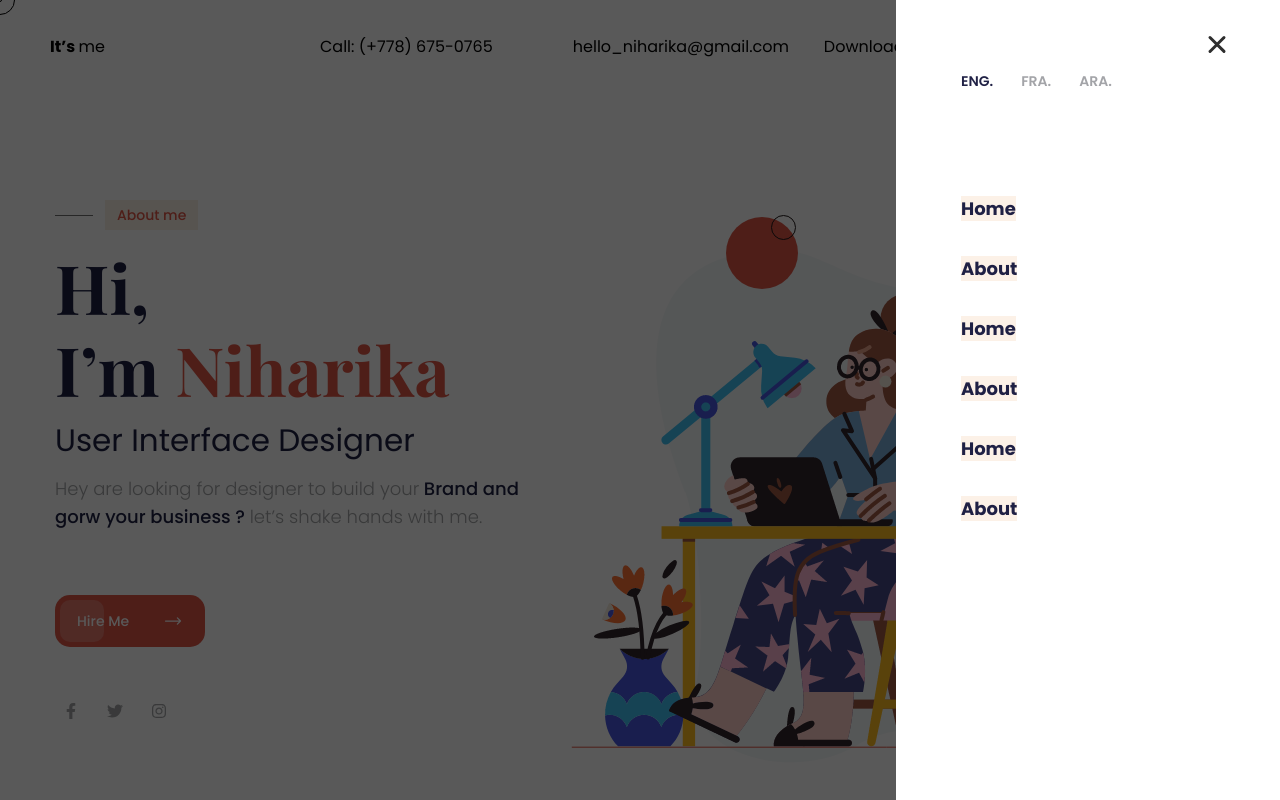
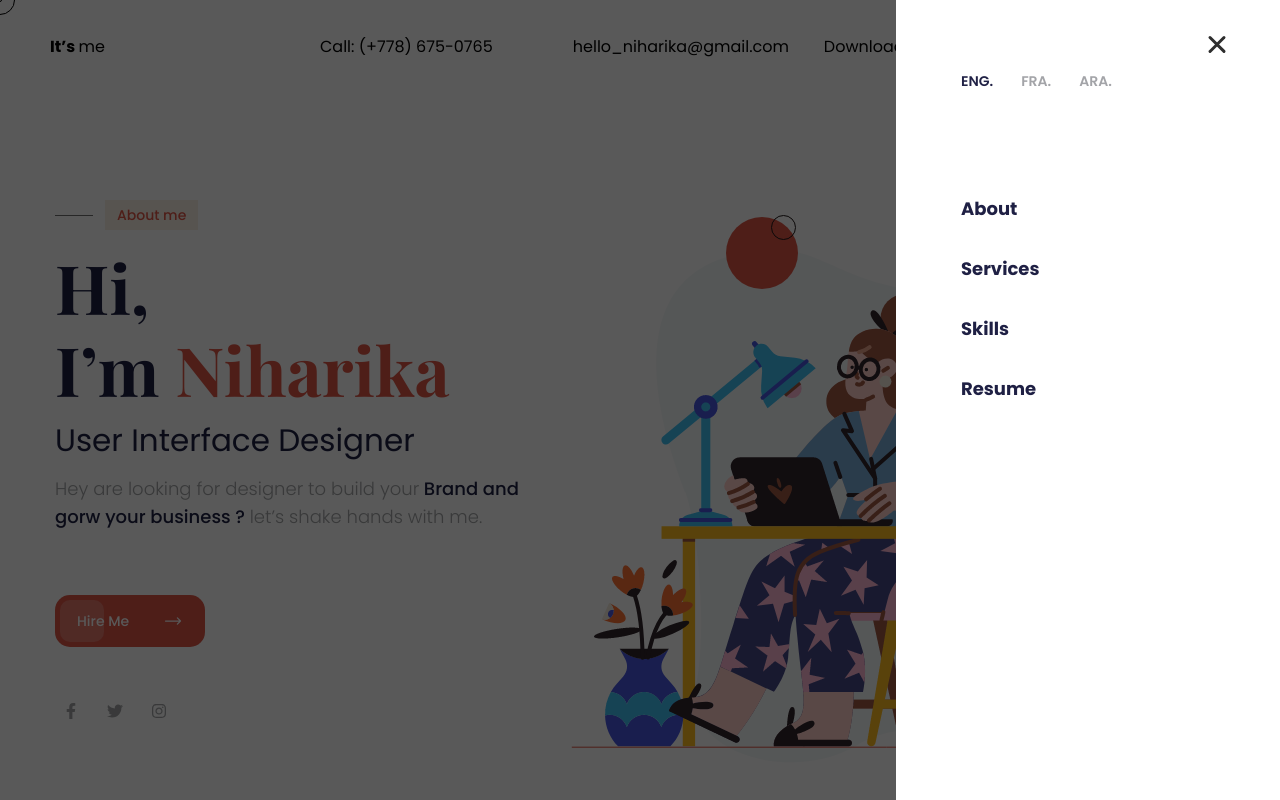
Before and after one commit to Mukles/portfolio-theme, a Next.js app: page / in a window 1280 px wide. Both pictures are taken after a click on the button 1218 px from the left and 46 px from the top of the page. Built offline with nearby package versions, Linux system fonts and the light colour scheme.

Commit message:
sidebar animation done

```diff
--- a/components/Header.tsx
+++ b/components/Header.tsx
@@ -7,9 +7,10 @@ import SideBar from "./sidebar";
 
 interface Props {
   handleNavigation: (sectionName: string) => void;
+  path: string;
 }
 
-const Header = ({ handleNavigation }: Props) => {
+const Header = ({ handleNavigation, path }: Props) => {
   const [isOpen, toggleOpen] = useCycle(false, true);
 
   return (
@@ -42,6 +43,7 @@ const Header = ({ handleNavigation }: Props) => {
               className="fixed top-0 left-0 w-full h-full z-20"
             >
               <SideBar
+                path={path}
                 handleNavigation={handleNavigation}
                 isOpen={isOpen}
                 toggle={() => toggleOpen()}
--- a/components/sidebar.tsx
+++ b/components/sidebar.tsx
@@ -1,6 +1,6 @@
 import { fadeInUp } from "@/animations/animate";
 import navigationData from "@/utils/navigationData";
-import { motion } from "framer-motion";
+import { AnimatePresence, motion } from "framer-motion";
 import Link from "next/link";
 import { useEffect, useRef } from "react";
 
@@ -8,6 +8,7 @@ interface Props {
   handleNavigation: (sectionName: string) => void;
   isOpen: boolean;
   toggle: () => void;
+  path: string;
 }
 
 const variants = {
@@ -15,7 +16,8 @@ const variants = {
   close: { x: "100%" },
 };
 
-const SideBar = ({ isOpen, toggle, handleNavigation }: Props) => {
+const SideBar = ({ isOpen, toggle, handleNavigation, path }: Props) => {
+  console.log({ path });
   const sideBarRef = useRef<HTMLDivElement>(null);
 
   useEffect(() => {
@@ -87,32 +89,25 @@ const SideBar = ({ isOpen, toggle, handleNavigation }: Props) => {
             <li key={id}>
               <Link
                 onClick={() => handleNavigation(href)}
-                className="text-[18px] leading-[32px] font-bold text-[#1f2044] bg-[#fcf1e7]"
+                className={`text-[18px] leading-[32px] font-bold text-[#1f2044] ${
+                  path === `#${href}` ? "bg-[#fcf1e7]" : ""
+                }`}
                 href={`#${href}`}
               >
                 {label}
-              </Link>
-            </li>
-          ))}
-          {navigationData.map(({ label, id, href }) => (
-            <li key={id}>
-              <Link
-                onClick={() => handleNavigation(href)}
-                className="text-[18px] leading-[32px] font-bold text-[#1f2044] bg-[#fcf1e7]"
-                href={`#${href}`}
-              >
-                {label}
-              </Link>
-            </li>
-          ))}
-          {navigationData.map(({ label, id, href }) => (
-            <li key={id}>
-              <Link
-                onClick={() => handleNavigation(href)}
-                className="text-[18px] leading-[32px] font-bold text-[#1f2044] bg-[#fcf1e7]"
-                href={`#${href}`}
-              >
-                {label}
+                <AnimatePresence mode="wait">
+                  {path === `#${href}` && (
+                    <motion.span
+                      className="inline-block"
+                      initial={{ x: 100, opacity: 0 }}
+                      animate={{ x: 0, opacity: 1 }}
+                      exit={{ x: 100, opacity: 0 }}
+                      transition={{ duration: 0.3 }}
+                    >
+                      .
+                    </motion.span>
+                  )}
+                </AnimatePresence>
               </Link>
             </li>
           ))}
--- a/pages/_app.tsx
+++ b/pages/_app.tsx
@@ -32,7 +32,7 @@ export default function App({ Component, pageProps }: AppProps) {
   return (
     <>
       <CursorAnimation />
-      <Header handleNavigation={handleNavigation} />
+      <Header path={path} handleNavigation={handleNavigation} />
       <Component
         handleNavigation={handleNavigation}
         path={path}
--- a/utils/navigationData.ts
+++ b/utils/navigationData.ts
@@ -5,8 +5,10 @@ interface NavigationItem {
 }
 
 const navigationData: NavigationItem[] = [
-  { id: 1, label: "Home", href: "home" },
-  { id: 2, label: "About", href: "about" },
+  { id: 1, label: "About", href: "about" },
+  { id: 2, label: "Services", href: "services" },
+  { id: 3, label: "Skills", href: "skills" },
+  { id: 4, label: "Resume", href: "resume" },
 ];
 
 export default navigationData;
```
